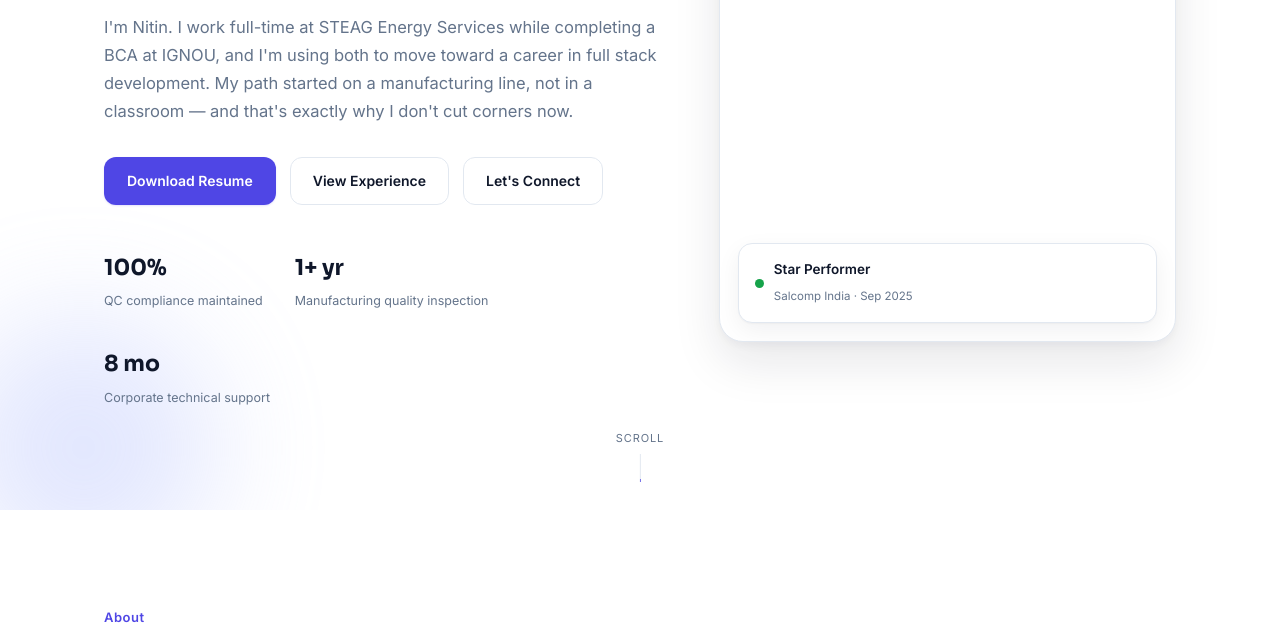
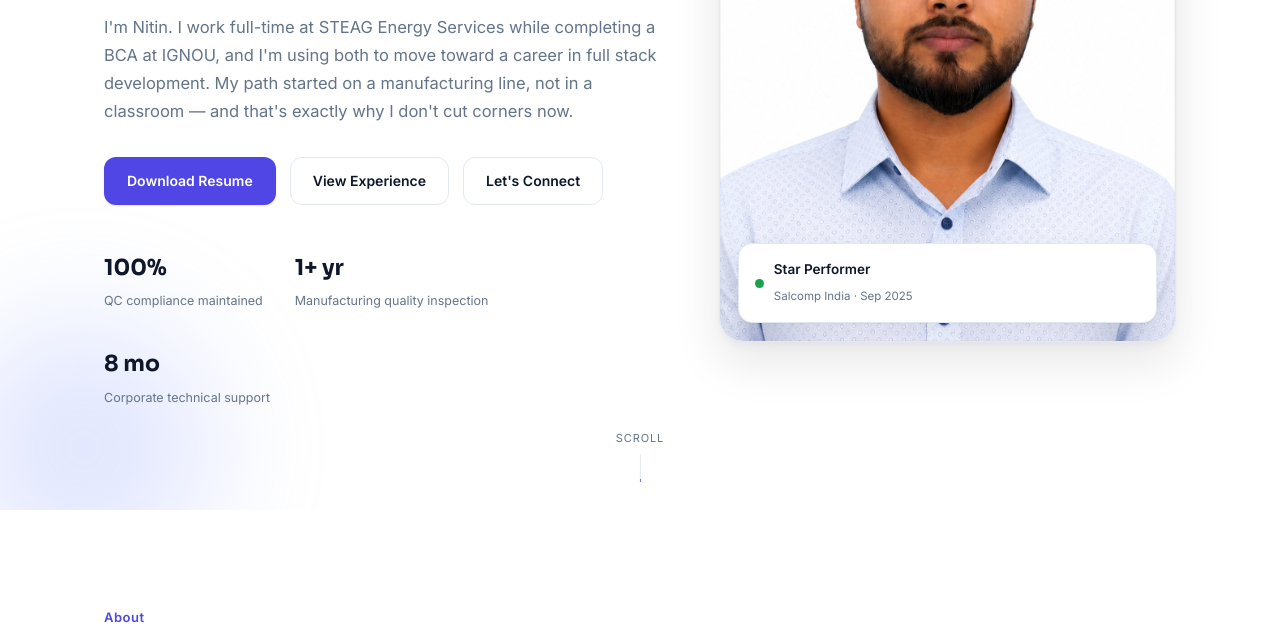
Before and after one commit to itsnitin1/itsnitin1.github.io, a plain HTML site: page index.html in a window 1280 px wide. Shown: the part 465-1100 px from the top of the page. Drawn offline with Linux system fonts and the light colour scheme.

Commit message:
Update index.html

```diff
--- a/index.html
+++ b/index.html
@@ -279,7 +279,7 @@
       </div>
     </div>
     <div class="portrait-card">
-      <img src="images/nitin-portrait.jpeg" alt="Nitin Tiwari, seated at his desk at STEAG Energy Services" width="1024" height="1280" loading="eager">
+<img src="nitin-portrait.jpeg" alt="Nitin Tiwari, seated at his desk at STEAG Energy Services" width="1024" height="1280" loading="eager">
       <div class="portrait-badge">
         <span class="b-dot" aria-hidden="true"></span>
         <div><b>Star Performer</b><span>Salcomp India · Sep 2025</span></div>
```
